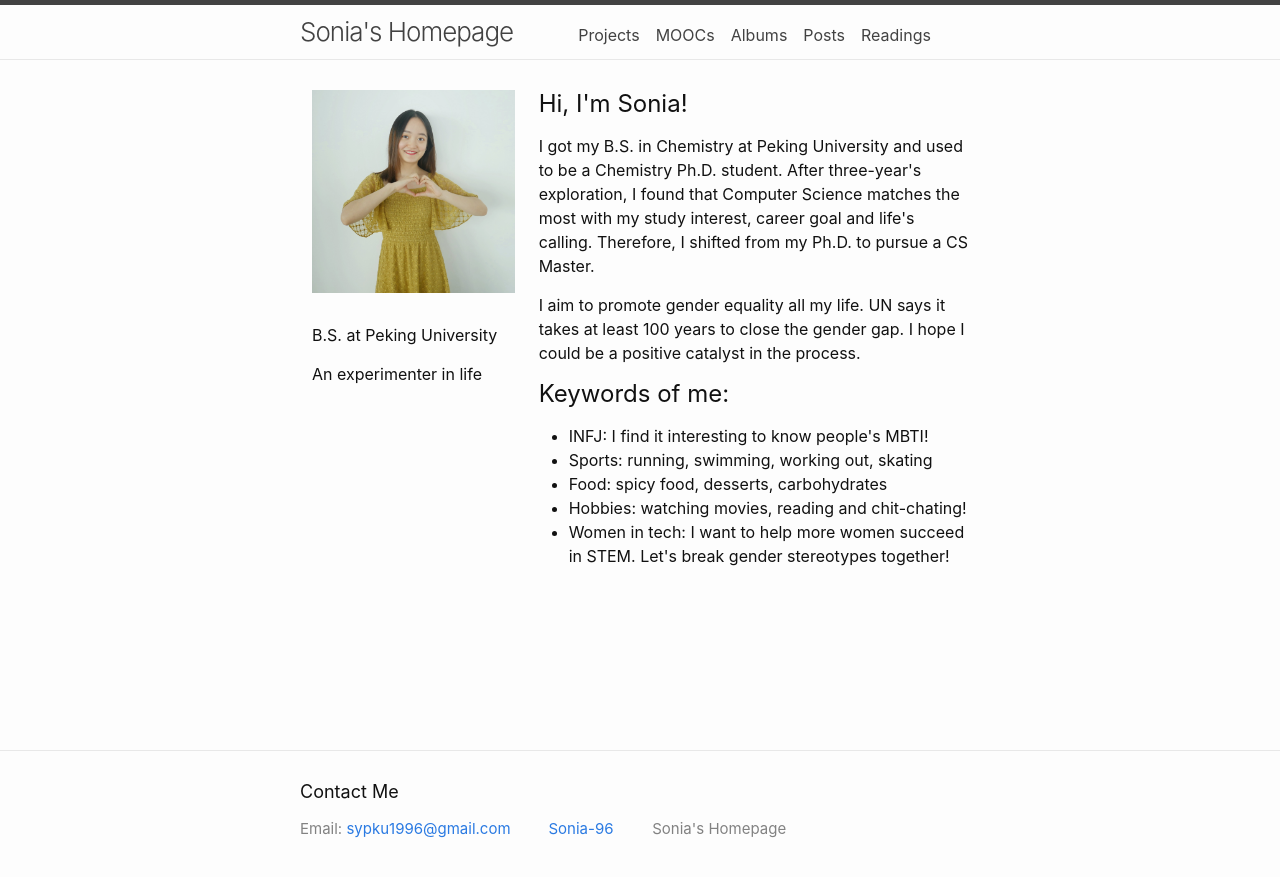
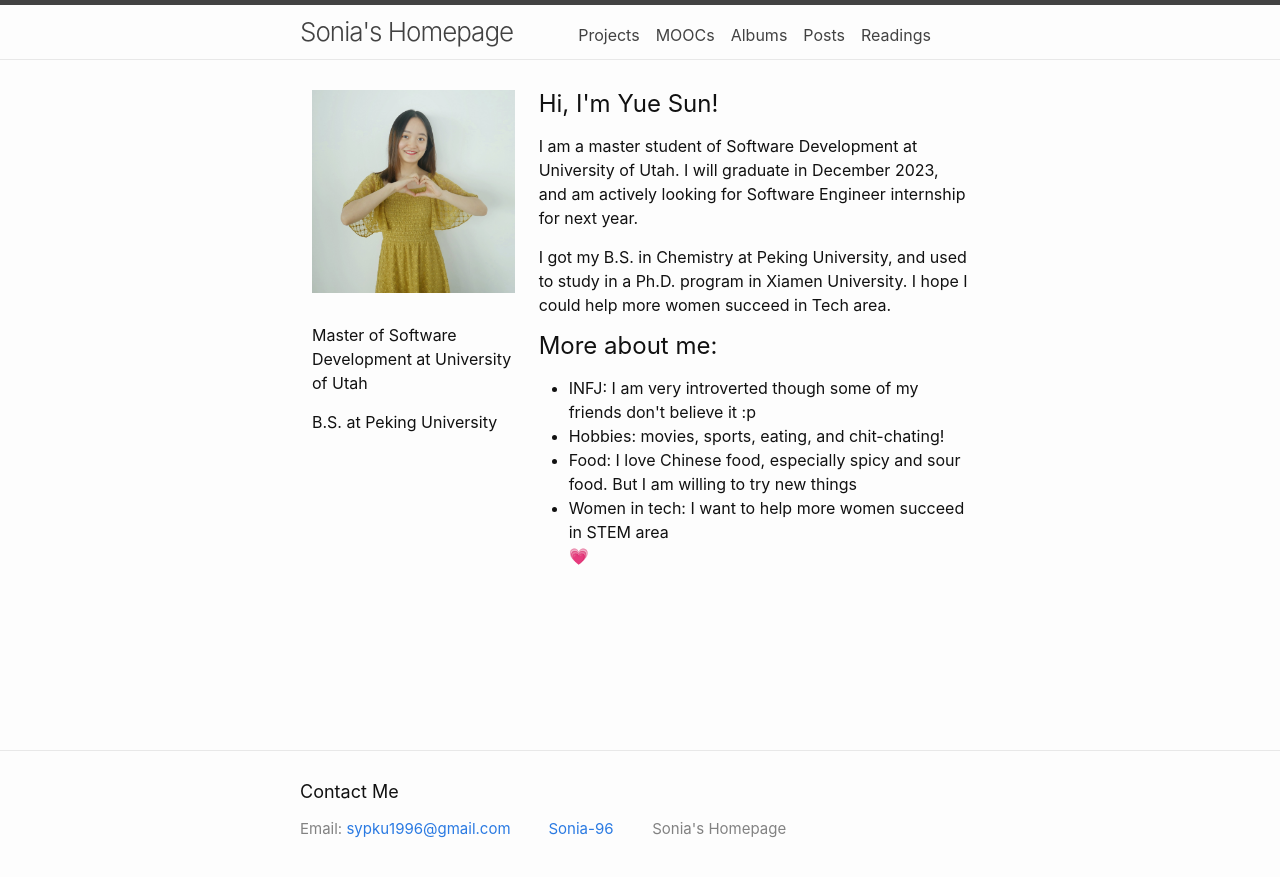
Before and after one commit to Sonia-96/Sonia-96.github.io, a Jekyll site: the page built from index.html, in a window 1280 px wide. Shown: the top 877 px of the page. Built offline with Jekyll 4.4.1, drawn with Linux system fonts in a browser that asks for light colours.

Commit message:
edit index.html

```diff
--- a/index.html
+++ b/index.html
@@ -7,8 +7,8 @@ layout: default
         <div class="col-md-5 col-lg-4">
             <div id="avatar"><img src="assets/images/me.jpg" alt="me"></div>
             <div class="author_content">
+                <p>Master of Software Development at University of Utah</p>
                 <p>B.S. at Peking University</p>
-                <p>An experimenter in life</p>
             </div>
             <!-- <div>
                 <p><a href="mailto:sypku1996@gmail.com" ></a>sypku1996@gmail.com</li></p>
@@ -17,25 +17,20 @@ layout: default
         </div>
         <div class="col-md-7 col-lg-8">
             <div>
-                <h4>Hi, I'm Sonia!</h4>
+                <h4>Hi, I'm Yue Sun!</h4>
                 <div>
-                    <p> I got my B.S. in Chemistry at Peking University and used to be a Chemistry Ph.D. student.
-                        After three-year's exploration, I found that Computer Science matches the most
-                        with my study interest, career goal and life's calling. Therefore, I shifted from my Ph.D. to
-                        pursue a CS Master.</p>
-                    <p> I aim to promote gender equality all my life. UN says it takes at least 100 years to close the gender gap. I hope I could be a
-                        positive catalyst in the process.</p>
+                    <p> I am a master student of Software Development at University of Utah. I will graduate in December
+                        2023, and am actively looking for Software Engineer internship for next year.
+                    <p> I got my B.S. in Chemistry at Peking University, and used to study in a Ph.D. program in Xiamen
+                        University. I hope I could help more women succeed in Tech area. </p>
                 </div>
                 <div>
-                    <h4>Keywords of me:</h4>
+                    <h4>More about me:</h4>
                     <ul>
-                        <li>INFJ: I find it interesting to know people's MBTI!</li>
-                        <li>Sports: running, swimming, working out, skating</li>
-                        <li>Food: spicy food, desserts, carbohydrates</li>
-                        <li>Hobbies: watching movies, reading and chit-chating! </li>
-                        <li>Women in tech: I want to help more women succeed in STEM. Let's
-                            break gender stereotypes together!
-                        </li>
+                        <li>INFJ: I am very introverted though some of my friends don't believe it :p</li>
+                        <li>Hobbies: movies, sports, eating, and chit-chating!</li>
+                        <li>Food: I love Chinese food, especially spicy and sour food. But I am willing to try new things </li>
+                        <li>Women in tech: I want to help more women succeed in STEM area <p>&#128151;</p></li>
                     </ul>
                 </div>
             </div>
```
